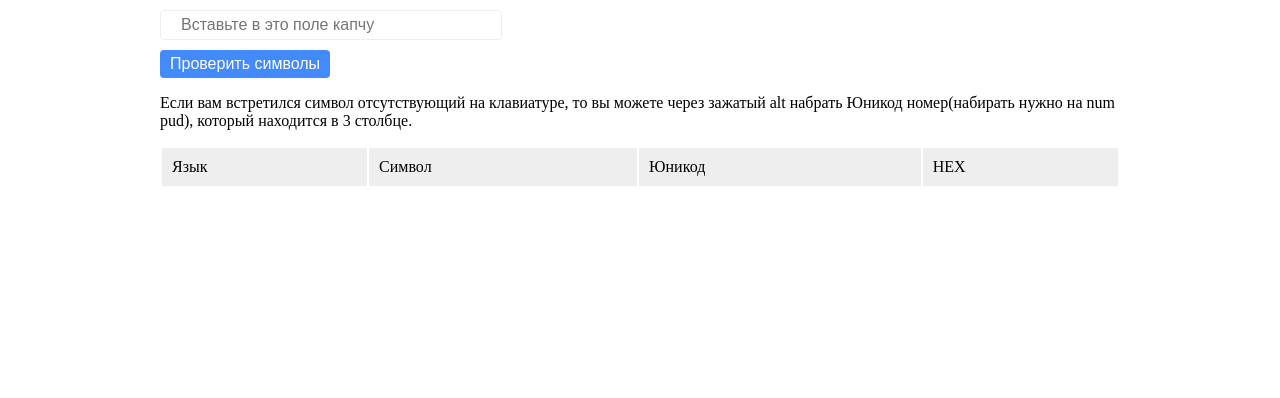
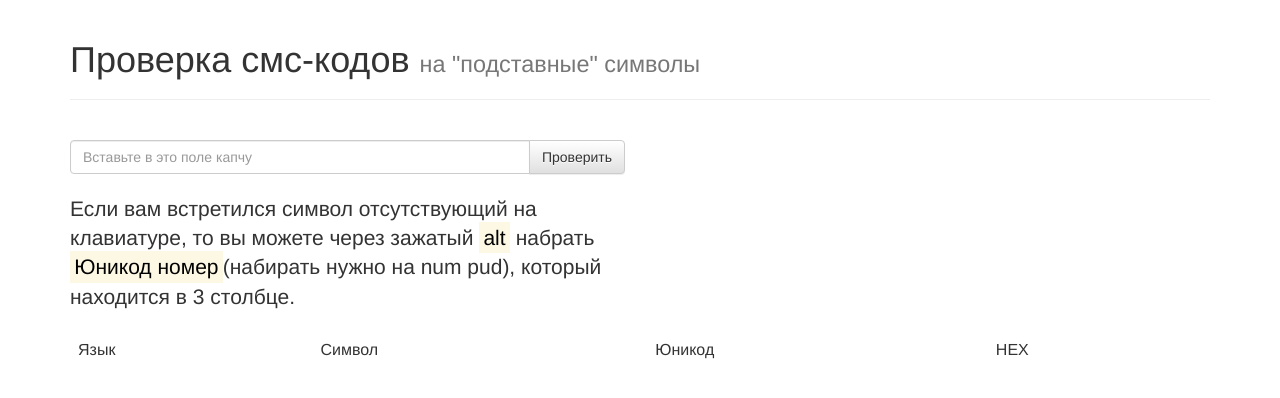
Before and after one commit to webdevlessons/checkstring, a plain HTML site: page index.html in a window 1280 px wide. Drawn offline with nearby package versions, Linux system fonts and the light colour scheme; a script that the page names is missing.

Commit message:
add style, remove inline code

```diff
--- /dev/null
+++ b/common.js
@@ -0,0 +1,50 @@
+var kaptcha = document.getElementById('kaptcha'),
+	button = document.getElementById('btn'),
+	obj = {};
+
+var table = $('#result');
+
+button.addEventListener('click', function() {
+
+	table.html('');
+
+	var val = kaptcha.value;
+
+
+
+	for (var i = 0; i < val.length; i++) {
+		var symbol = val[i],
+			code = symbol.charCodeAt(0),
+			hex = Number(code).toString(16),
+			lang  = getLang(code);
+
+			table.append('<tr><td>'+ lang +'</td><td>'+symbol+'</td><td>'+code+'</td><td>'+hex+'</td></tr>')
+	}
+
+});
+
+function getLang(code) {
+	if ((code >= 0x0041 && code <= 0x005A) || (code >= 0x0061 && code <= 0x007A)) {
+		return 'eng';
+	} if ( code >= 0x0400 && code <= 0x045F ) {
+		return 'rus';
+	} else {
+		return 'other';
+	}
+}
+
+
+/**
+*  RECOMMENDED CONFIGURATION VARIABLES: EDIT AND UNCOMMENT THE SECTION BELOW TO INSERT DYNAMIC VALUES FROM YOUR PLATFORM OR CMS.
+*  LEARN WHY DEFINING THESE VARIABLES IS IMPORTANT: https://disqus.com/admin/universalcode/#configuration-variables*/
+var disqus_config = function () {
+this.page.url = "https://webdevlessons.github.io/checkstring/";  // Replace PAGE_URL with your page's canonical URL variable
+// this.page.identifier = PAGE_IDENTIFIER; // Replace PAGE_IDENTIFIER with your page's unique identifier variable
+};
+
+(function() { // DON'T EDIT BELOW THIS LINE
+var d = document, s = d.createElement('script');
+s.src = 'https://checkstring.disqus.com/embed.js';
+s.setAttribute('data-timestamp', +new Date());
+(d.head || d.body).appendChild(s);
+})();
--- a/index.html
+++ b/index.html
@@ -3,62 +3,37 @@
 <head>
 	<meta charset="UTF-8">
 	<title>Check Unicode</title>
-	<script
-		  src="https://code.jquery.com/jquery-3.2.1.min.js"
-		  integrity="sha256-hwg4gsxgFZhOsEEamdOYGBf13FyQuiTwlAQgxVSNgt4="
-		  crossorigin="anonymous"></script>
-	<style>
-		body {
-			font-size: 100%;
-		}
-		.container {
-			width: 960px;
-			margin-left: auto;
-			margin-right: auto;
-		}
-		input, button {
-			display: block;
-			max-width: 100%;
-			font-size: 16px;
-			margin: 10px 0;
-			border-radius: 4px;
-		}
-		input {
-			padding: 5px 20px;
-			width: 300px;
-			border: 1px solid #eee;
-		}
-		button {
-			border: none;
-			padding: 5px 10px;
-			background: #448AFF;
-			color: #fff;
-			cursor: pointer;
-		}
-		table {
-			width: 100%;
-		}
-		thead {
-			background: #eee;
-		}
-		td {
-			padding: 10px;
-		}
-		tr:nth-child(2n) {
-			background: #f9f9f9;
-		}
-		.comments {
-			margin-top: 40px;
-		}
-	</style>
+
+	<meta name="viewport" content="width=device-width, initial-scale=1">
+
+	<link rel="stylesheet" href="https://cdnjs.cloudflare.com/ajax/libs/twitter-bootstrap/3.3.7/css/bootstrap.min.css">
+	<link rel="stylesheet" href="https://cdnjs.cloudflare.com/ajax/libs/twitter-bootstrap/3.3.7/css/bootstrap-theme.min.css">
+	<link rel="stylesheet" href="style.css">
 </head>
 <body>
 	<div class="container">
-		<input id="kaptcha" type="text" placeholder="Вставьте в это поле капчу">
-		<button id="btn">Проверить символы</button>
-		<p>Если вам встретился символ отсутствующий на клавиатуре, то вы можете через зажатый alt набрать Юникод номер(набирать нужно на num pud), который находится в 3 столбце.</p>
-		<div>
-			<table>
+		<div class="row">
+			<div class="col-md-12">
+				<div class="page-header">
+					<h1>Проверка смс-кодов <small>на "подставные" символы</small></h1>
+				</div>
+			</div>
+		</div>
+		<div class="row">
+			<div class="col-md-6">
+				<div class="input-group">
+					<input id="kaptcha" class="form-control" type="text" placeholder="Вставьте в это поле капчу">
+					<span class="input-group-btn">
+						<button id="btn" class="btn btn-default">Проверить</button>
+					</span>
+				</div>
+				<p class="lead">Если вам встретился символ отсутствующий на клавиатуре, то вы можете через зажатый <mark>alt</mark> набрать <mark>Юникод номер</mark>(набирать нужно на num pud), который находится в 3 столбце.</p>
+			</div>
+		</div>
+		<div class="row">
+			<div class="col-md-12">
+				<div class="table-responsive">
+					<table class="table table-striped table-hover">
 						<thead>
 							<tr>
 								<td>Язык</td>
@@ -70,64 +45,21 @@
 						<tbody id="result"></tbody>
 					</table>
 				</div>
+			</div>
+		</div>
+		<div class="row">
+			<div class="col-md-12">
 				<div id="disqus_thread" class="comments"></div>
 			</div>
-	<script>
-		var kaptcha = document.getElementById('kaptcha'),
-			button = document.getElementById('btn'),
-			obj = {};
-
-		var table = $('#result');
-
-		button.addEventListener('click', function() {
-
-			table.html('');
-
-			var val = kaptcha.value;
+		</div>
+	</div>
 
 
+	<script src="https://cdnjs.cloudflare.com/ajax/libs/jquery/3.2.1/jquery.min.js"></script>
+	<script src="https://cdnjs.cloudflare.com/ajax/libs/twitter-bootstrap/3.3.7/js/bootstrap.min.js"></script>
+	<script src="common.js"></script>
 
-			for (var i = 0; i < val.length; i++) {
-				var symbol = val[i],
-					code = symbol.charCodeAt(0),
-					hex = Number(code).toString(16),
-					lang  = getLang(code);
-
-					table.append('<tr><td>'+ lang +'</td><td>'+symbol+'</td><td>'+code+'</td><td>'+hex+'</td></tr>')
-			}
-
-		});
-
-		function getLang(code) {
-			if ((code >= 0x0041 && code <= 0x005A) || (code >= 0x0061 && code <= 0x007A)) {
-				return 'eng';
-			} if ( code >= 0x0400 && code <= 0x045F ) {
-				return 'rus';
-			} else {
-				return 'other';
-			}
-		}
-
-	</script>
-
-	<script>
-
-	/**
-	*  RECOMMENDED CONFIGURATION VARIABLES: EDIT AND UNCOMMENT THE SECTION BELOW TO INSERT DYNAMIC VALUES FROM YOUR PLATFORM OR CMS.
-	*  LEARN WHY DEFINING THESE VARIABLES IS IMPORTANT: https://disqus.com/admin/universalcode/#configuration-variables*/
-	var disqus_config = function () {
-	this.page.url = "https://webdevlessons.github.io/checkstring/";  // Replace PAGE_URL with your page's canonical URL variable
-	// this.page.identifier = PAGE_IDENTIFIER; // Replace PAGE_IDENTIFIER with your page's unique identifier variable
-	};
-
-	(function() { // DON'T EDIT BELOW THIS LINE
-	var d = document, s = d.createElement('script');
-	s.src = 'https://checkstring.disqus.com/embed.js';
-	s.setAttribute('data-timestamp', +new Date());
-	(d.head || d.body).appendChild(s);
-	})();
-	</script>
-	<!-- Yandex.Metrika counter --> <script type="text/javascript" > (function (d, w, c) { (w[c] = w[c] || []).push(function() { try { w.yaCounter46545576 = new Ya.Metrika({ id:46545576, clickmap:true, trackLinks:true, accurateTrackBounce:true, webvisor:true }); } catch(e) { } }); var n = d.getElementsByTagName("script")[0], s = d.createElement("script"), f = function () { n.parentNode.insertBefore(s, n); }; s.type = "text/javascript"; s.async = true; s.src = "https://mc.yandex.ru/metrika/watch.js"; if (w.opera == "[object Opera]") { d.addEventListener("DOMContentLoaded", f, false); } else { f(); } })(document, window, "yandex_metrika_callbacks"); </script> <noscript><div><img src="https://mc.yandex.ru/watch/46545576" style="position:absolute; left:-9999px;" alt="" /></div></noscript> <!-- /Yandex.Metrika counter -->
+	<script type="text/javascript" > (function (d, w, c) { (w[c] = w[c] || []).push(function() { try { w.yaCounter46545576 = new Ya.Metrika({ id:46545576, clickmap:true, trackLinks:true, accurateTrackBounce:true, webvisor:true }); } catch(e) { } }); var n = d.getElementsByTagName("script")[0], s = d.createElement("script"), f = function () { n.parentNode.insertBefore(s, n); }; s.type = "text/javascript"; s.async = true; s.src = "https://mc.yandex.ru/metrika/watch.js"; if (w.opera == "[object Opera]") { d.addEventListener("DOMContentLoaded", f, false); } else { f(); } })(document, window, "yandex_metrika_callbacks"); </script> <noscript><div><img src="https://mc.yandex.ru/watch/46545576" style="position:absolute; left:-9999px;" alt="" /></div></noscript> <!-- /
 
 </body>
 </html>
--- /dev/null
+++ b/style.css
@@ -0,0 +1,10 @@
+body {
+	font-size: 16px;
+}
+
+.comments {
+	margin-top: 40px;
+}
+.input-group {
+	margin: 20px 0;
+}
```
Lines whose indentation alone changed are shown as unchanged.
